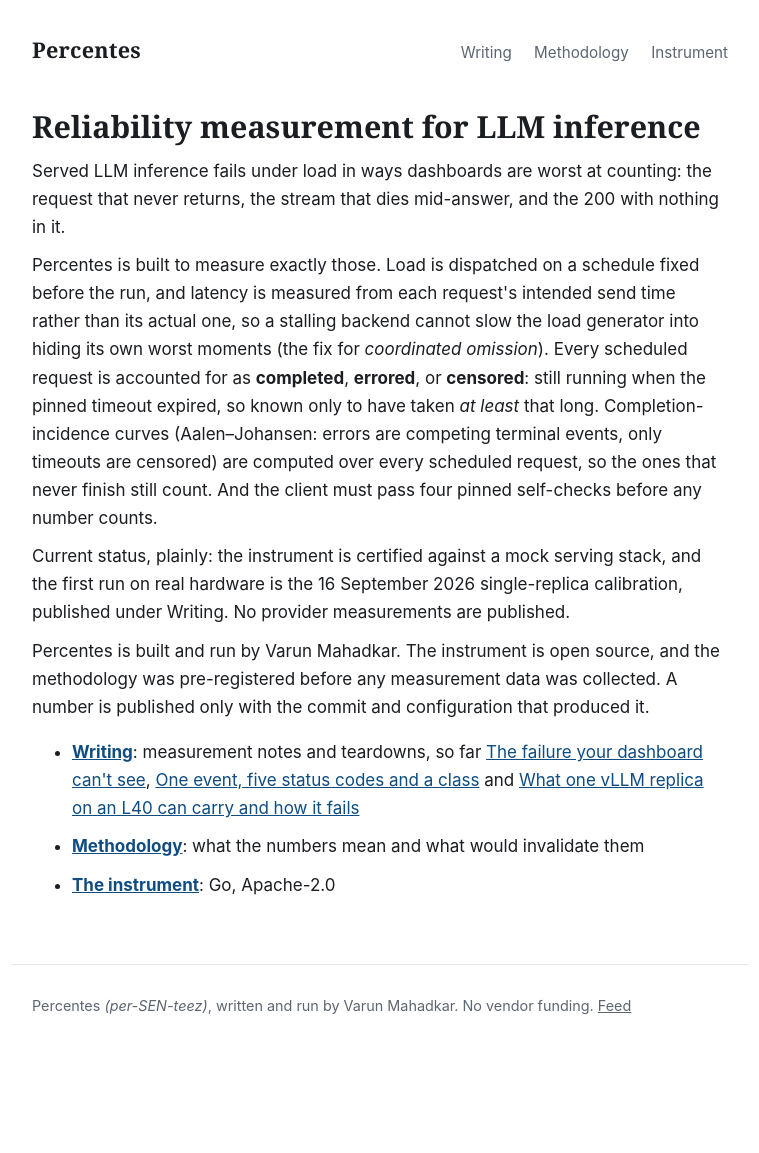
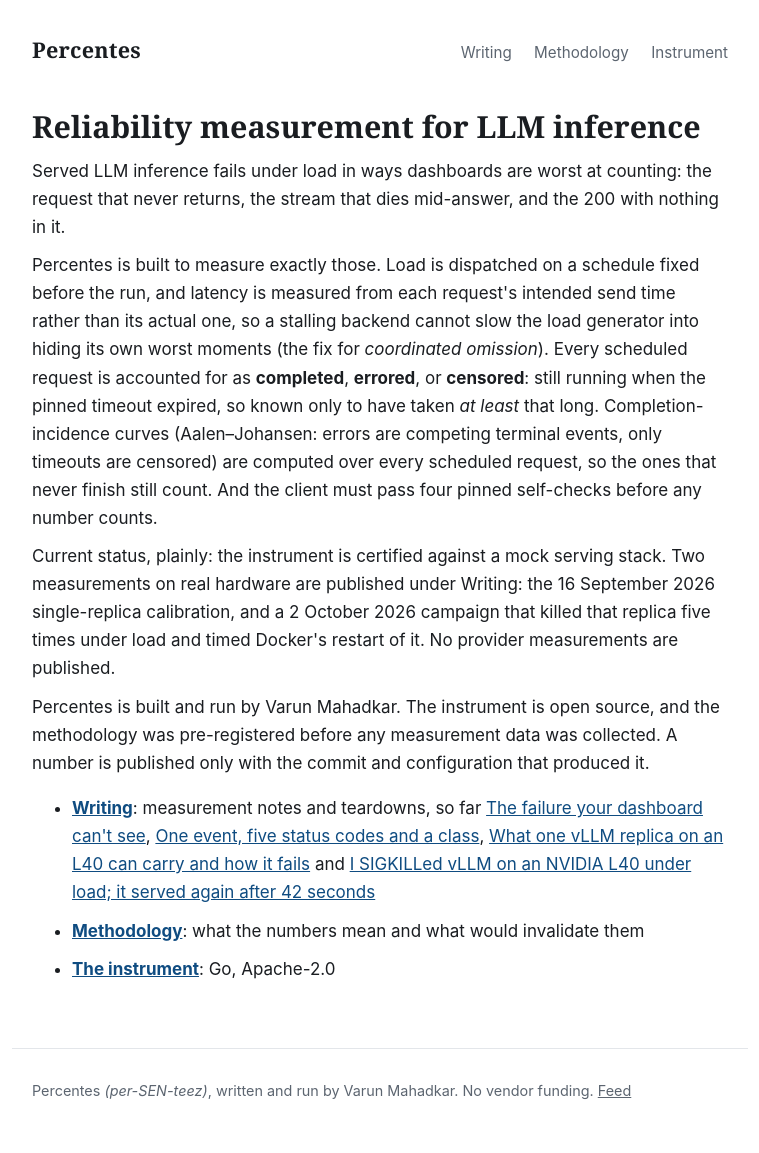
Before and after one commit to percentes/percentes.github.io, a Jekyll site: the page built from index.md, in a window 1280 px wide. Shown: the whole page, without its empty margins (260-1019 px from the left). Built offline with Jekyll 4.4.1, drawn with Linux system fonts in a browser that asks for light colours; our own code applies the rules of GitHub Pages for plain Markdown files; before the commit the page ends 1069 px from its top, so only the background shows below that.

Commit message:
site: list the process-kill post on the home page

```diff
--- a/index.md
+++ b/index.md
@@ -22,15 +22,16 @@ And the client must pass four pinned self-checks before any number
 counts.
 
 Current status, plainly: the instrument is certified against a mock
-serving stack, and the first run on real hardware is the 16 September
-2026 single-replica calibration, published under Writing. No provider
-measurements are published.
+serving stack. Two measurements on real hardware are published under
+Writing: the 16 September 2026 single-replica calibration, and a
+2 October 2026 campaign that killed that replica five times under load
+and timed Docker's restart of it. No provider measurements are published.
 
 Percentes is built and run by Varun Mahadkar. The instrument is open
 source, and the methodology was pre-registered before any measurement
 data was collected. A number is published only with the commit and
 configuration that produced it.
 
-- **[Writing](/writing/)**: measurement notes and teardowns, so far [The failure your dashboard can't see](/writing/2026/the-failure-your-dashboard-cannot-see/), [One event, five status codes and a class](/writing/2026/one-event-five-status-codes-and-a-class/) and [What one vLLM replica on an L40 can carry and how it fails](/writing/2026/calibrating-one-l40-configuration/)
+- **[Writing](/writing/)**: measurement notes and teardowns, so far [The failure your dashboard can't see](/writing/2026/the-failure-your-dashboard-cannot-see/), [One event, five status codes and a class](/writing/2026/one-event-five-status-codes-and-a-class/), [What one vLLM replica on an L40 can carry and how it fails](/writing/2026/calibrating-one-l40-configuration/) and [I SIGKILLed vLLM on an NVIDIA L40 under load; it served again after 42 seconds](/writing/2026/i-sigkilled-vllm-on-an-l40-under-load-it-served-again-after-42-seconds/)
 - **[Methodology](/methodology/)**: what the numbers mean and what would invalidate them
 - **[The instrument](https://github.com/percentes/percentes)**: Go, Apache-2.0
```
